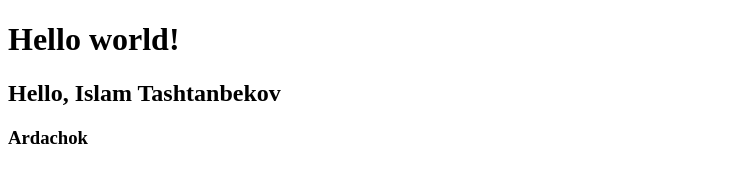
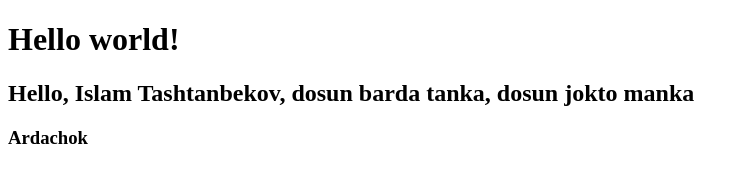
Before and after one commit to IsuTashtanbekov/github-practice, a plain HTML site: page index.html in a window 1280 px wide. Shown: the whole page, without its empty margins (0-748 px from the left). Drawn offline with Linux system fonts and the light colour scheme.

```diff
--- a/index.html
+++ b/index.html
@@ -8,7 +8,7 @@
 </head>
 <body>
     <h1>Hello world!</h1>
-    <h2>Hello, Islam Tashtanbekov</h2>
+    <h2>Hello, Islam Tashtanbekov, dosun barda tanka, dosun jokto manka</h2>
     <h3>Ardachok</h3>
 </body>
 </html>
```
